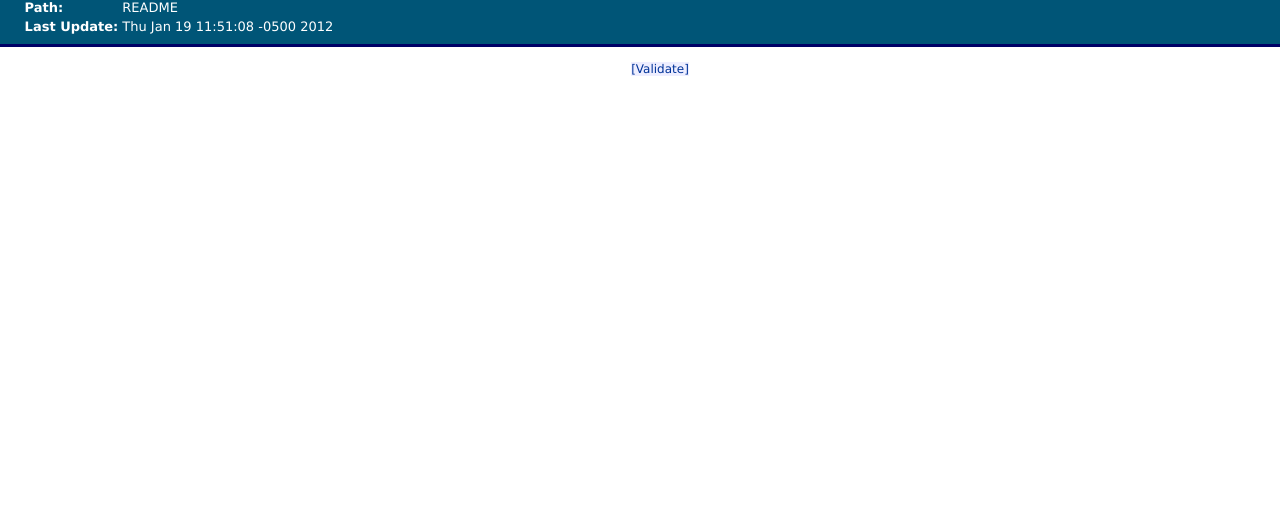
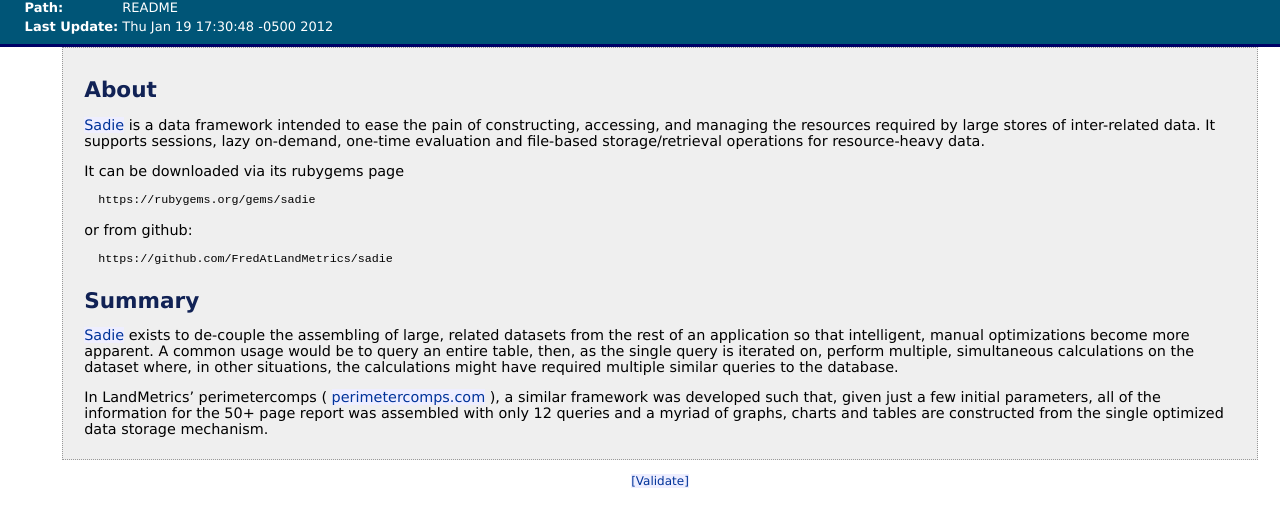
Before and after one commit to FredAtLandMetrics/sadie, a plain HTML site: page rdoc/files/README.html in a window 1280 px wide. Shown: the part 35-562 px from the top of the page. Drawn offline with Linux system fonts and the light colour scheme.

Commit message:
updated version

```diff
--- a/rdoc/files/README.html
+++ b/rdoc/files/README.html
@@ -56,7 +56,7 @@
     </tr>
     <tr class="top-aligned-row">
       <td><strong>Last Update:</strong></td>
-      <td>Thu Jan 19 11:51:08 -0500 2012</td>
+      <td>Thu Jan 19 17:30:48 -0500 2012</td>
     </tr>
     </table>
   </div>
@@ -68,6 +68,47 @@
 
   <div id="contextContent">
 
+    <div id="description">
+      <h2>About</h2>
+<p>
+<a href="../classes/Sadie.html">Sadie</a> is a data framework intended to
+ease the pain of constructing, accessing, and managing the resources
+required by large stores of inter-related data. It supports sessions, lazy
+on-demand, one-time evaluation and file-based storage/retrieval operations
+for resource-heavy data.
+</p>
+<p>
+It can be downloaded via its rubygems page
+</p>
+<pre>
+  https://rubygems.org/gems/sadie
+</pre>
+<p>
+or from github:
+</p>
+<pre>
+  https://github.com/FredAtLandMetrics/sadie
+</pre>
+<h2>Summary</h2>
+<p>
+<a href="../classes/Sadie.html">Sadie</a> exists to de-couple the
+assembling of large, related datasets from the rest of an application so
+that intelligent, manual optimizations become more apparent. A common usage
+would be to query an entire table, then, as the single query is iterated
+on, perform multiple, simultaneous calculations on the dataset where, in
+other situations, the calculations might have required multiple similar
+queries to the database.
+</p>
+<p>
+In LandMetrics&#8217; perimetercomps ( <a
+href="http://perimetercomps.com">perimetercomps.com</a> ), a similar
+framework was developed such that, given just a few initial parameters, all
+of the information for the 50+ page report was assembled with only 12
+queries and a myriad of graphs, charts and tables are constructed from the
+single optimized data storage mechanism.
+</p>
+
+    </div>
 
 
    </div>
```
Also changed, not shown: 2 other files.
